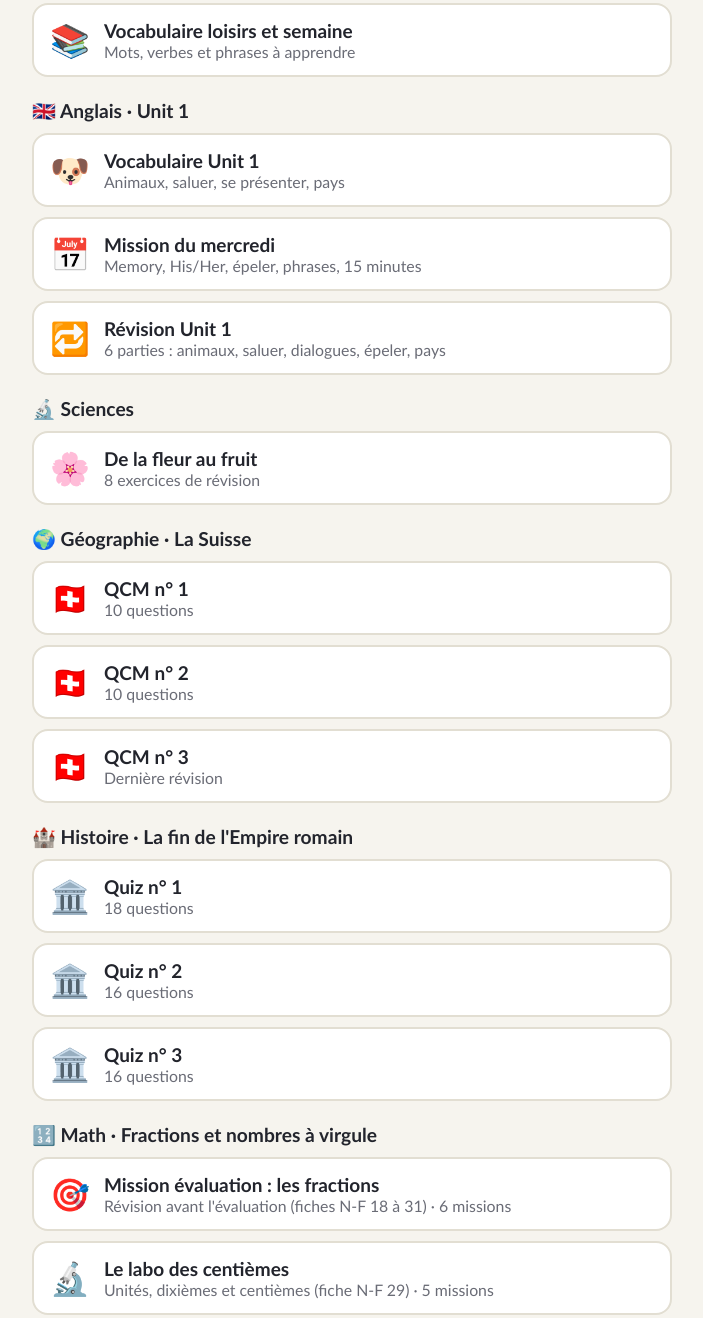
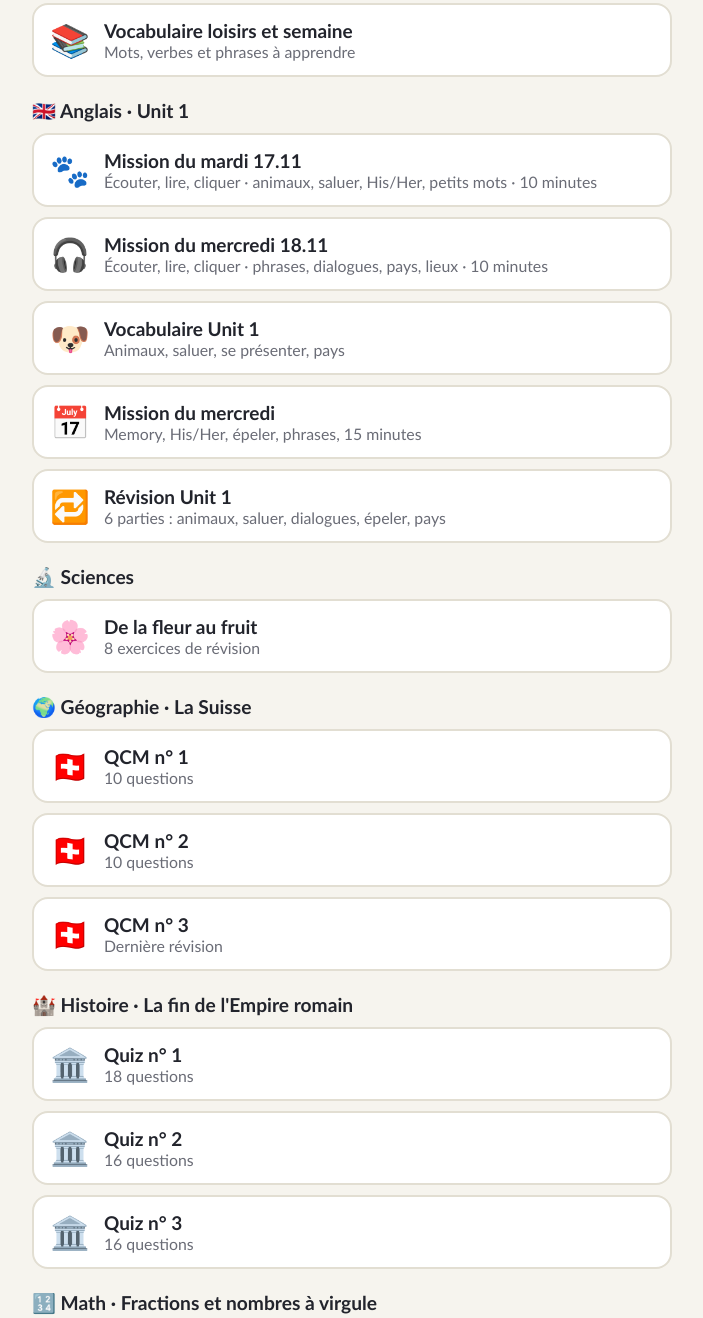
Before and after one commit to turnerbouchet-glitch/louis-exercices, a plain HTML site: page index.html in a window 1280 px wide. Shown: the part 318-1636 px from the top of the page, without its empty margins (288-991 px from the left). Drawn offline with Linux system fonts and the light colour scheme.

Commit message:
Page d'accueil : liens vers les missions d'anglais du 17.11 et du 18.11

```diff
--- a/index.html
+++ b/index.html
@@ -27,6 +27,8 @@ a.t small{display:block;color:var(--muted)}
 <a class="t" href="allemand/p13-jeux.html"><span>🎮</span><div><b>Les 7 jeux</b><small>En bonus, quand tu veux</small></div></a>
 <a class="t" href="allemand/p13-vocabulaire.html"><span>📚</span><div><b>Vocabulaire loisirs et semaine</b><small>Mots, verbes et phrases à apprendre</small></div></a>
 <h2>🇬🇧 Anglais · Unit 1</h2>
+<a class="t" href="anglais/unit1-mardi.html"><span>🐾</span><div><b>Mission du mardi 17.11</b><small>Écouter, lire, cliquer · animaux, saluer, His/Her, petits mots · 10 minutes</small></div></a>
+<a class="t" href="anglais/unit1-mercredi-2.html"><span>🎧</span><div><b>Mission du mercredi 18.11</b><small>Écouter, lire, cliquer · phrases, dialogues, pays, lieux · 10 minutes</small></div></a>
 <a class="t" href="anglais/unit1-vocabulaire.html"><span>🐶</span><div><b>Vocabulaire Unit 1</b><small>Animaux, saluer, se présenter, pays</small></div></a>
 <a class="t" href="anglais/unit1-mission-mercredi.html"><span>📅</span><div><b>Mission du mercredi</b><small>Memory, His/Her, épeler, phrases, 15 minutes</small></div></a>
 <a class="t" href="anglais/unit1-revision.html"><span>🔁</span><div><b>Révision Unit 1</b><small>6 parties : animaux, saluer, dialogues, épeler, pays</small></div></a>
@@ -41,7 +43,6 @@ a.t small{display:block;color:var(--muted)}
 <a class="t" href="histoire/empire-romain-quiz-2.html"><span>🏛️</span><div><b>Quiz n° 2</b><small>16 questions</small></div></a>
 <a class="t" href="histoire/empire-romain-quiz-3.html"><span>🏛️</span><div><b>Quiz n° 3</b><small>16 questions</small></div></a>
 <h2>🔢 Math · Fractions et nombres à virgule</h2>
-<a class="t" href="math/evaluation-fractions.html"><span>🎯</span><div><b>Mission évaluation : les fractions</b><small>Révision avant l'évaluation (fiches N-F 18 à 31) · 6 missions</small></div></a>
 <a class="t" href="math/dixiemes-centiemes.html"><span>🔬</span><div><b>Le labo des centièmes</b><small>Unités, dixièmes et centièmes (fiche N-F 29) · 5 missions</small></div></a>
 <h2>✏️ Français · Conjugaison</h2>
 <a class="t" href="francais/fiche-7-conjugaison.html"><span>📝</span><div><b>Français fiche 7</b><small>Faire, dire, mettre au présent et à l'impératif · 4 missions</small></div></a>
```
